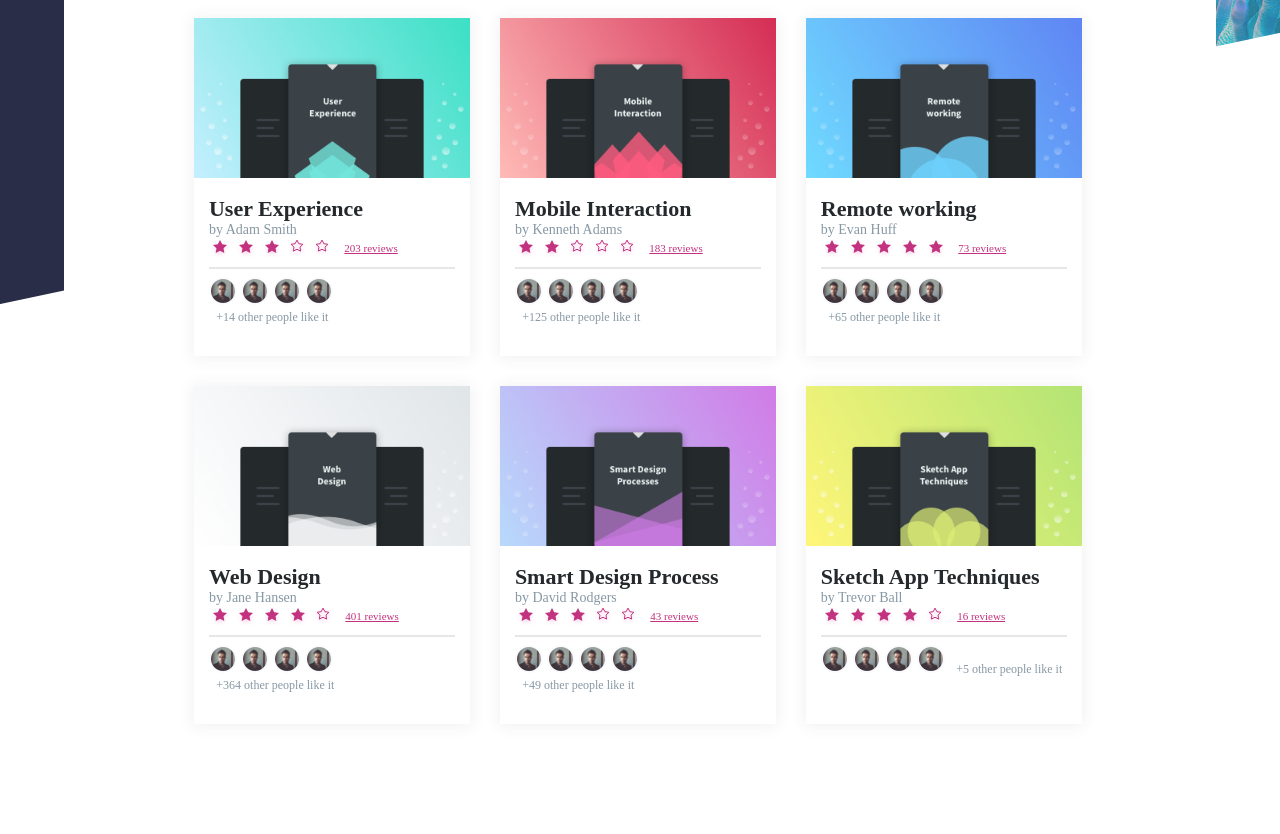
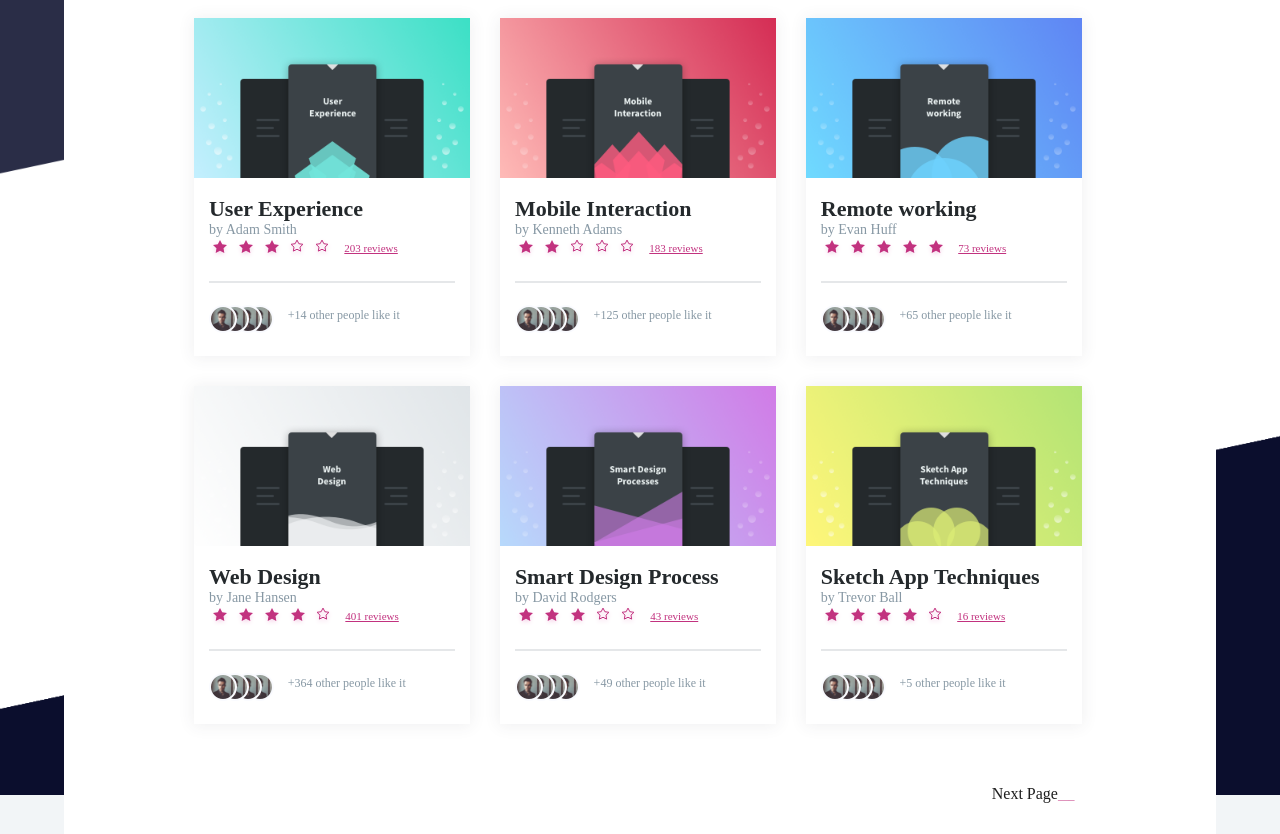
Before and after one commit to MrObele/microverse-collaborative-project, a plain HTML site: page index.html in a window 1280 px wide. Shown: the part 485-1319 px from the top of the page. Before the commit the page ends 1233 px from the top, so only its background shows below. Drawn offline with Linux system fonts and the light colour scheme.

Commit message:
improving on the css

```diff
--- a/assets/stylesheets/style.css
+++ b/assets/stylesheets/style.css
@@ -22,18 +22,17 @@ li>a {
   color: #1e1e1e;
 }
 
-body{
-  box-sizing: border-box;
+html {height: 100%;
 
-  width: 100%;
-  background:url("../images/background-image.png");
-
-
-  background-position: top center;
-  background-repeat: no-repeat;
-  height: 100%;
-
-
+}
+body {
+    margin: 0px;
+    background-attachment: fixed;
+    box-sizing: border-box;
+    width: 100%;
+    background:url("../images/background-image1.png") top center no-repeat, #f2f5f7;
+    height: 100%;
+    background-size: 100%;
 }
 
 
@@ -247,7 +246,7 @@ font-family: SourceSerifPro;
   letter-spacing: normal;
   color: #8798a4;
   display: inline-block;
-  margin-left: 3%;
+  margin-left: 4%;
  }
 
 
@@ -268,8 +267,48 @@ font-family: SourceSerifPro;
 
 hr {
   border: solid 1px #e5e7e9;
+  margin: 9% auto;
 }
 
 img.ratings {
   vertical-align: text-top;
 }
+
+.avatar{
+  z-index: 4;
+  position: relative;
+  vertical-align: text-top;
+}
+
+.avatar1{
+  z-index: 3;
+  margin-left: -8%;
+  position: relative;
+  vertical-align: text-top;
+}
+.avatar2{
+  z-index: 2;
+  margin-left: -8%;
+  position: relative;
+  vertical-align: text-top;
+}
+.avatar3{
+  z-index: 1;
+  margin-left: -8%;
+  position: relative;
+  vertical-align: text-top;
+}
+
+/* .shape{
+  width: 100%;
+  overflow: hidden;
+  height: 400px;
+}
+.bottom-background{
+  width: 1600px;
+ height: 432px;
+
+  transform: rotate(-180deg);
+  background-image: linear-gradient(86deg, #0b0e2d, #0b0414);
+
+} */
--- a/index.html
+++ b/index.html
@@ -68,10 +68,10 @@
               <p class="review">203 reviews</p> <br>
               <hr>
 
-              <img src="./assets/images/avatar.jpg" alt="avatar">
-              <img src="./assets/images/avatar.jpg" alt="avatar">
-              <img src="./assets/images/avatar.jpg" alt="avatar">
-              <img src="./assets/images/avatar.jpg" alt="avatar">
+              <img src="./assets/images/avatar.png" alt="avatar" class="avatar">
+              <img src="./assets/images/avatar.png" alt="avatar" class="avatar1">
+              <img src="./assets/images/avatar.png" alt="avatar" class="avatar2">
+              <img src="./assets/images/avatar.png" alt="avatar" class="avatar3">
               <p class="likes">+14 other people like it</p>
               </div>
             </div>
@@ -88,10 +88,10 @@
                 <img src="./assets/images/star.svg" alt = 'star' class = 'ratings'>
                 <p class="review">183 reviews</p>  <br>
                 <hr>
-                <img src="./assets/images/avatar.jpg" alt="avatar">
-                <img src="./assets/images/avatar.jpg" alt="avatar">
-                <img src="./assets/images/avatar.jpg" alt="avatar">
-                <img src="./assets/images/avatar.jpg" alt="avatar">
+                <img src="./assets/images/avatar.png" alt="avatar" class="avatar">
+              <img src="./assets/images/avatar.png" alt="avatar" class="avatar1">
+              <img src="./assets/images/avatar.png" alt="avatar" class="avatar2">
+              <img src="./assets/images/avatar.png" alt="avatar" class="avatar3">
                 <p class="likes">+125 other people like it</p>
                 </div>
               </div>
@@ -108,10 +108,10 @@
                   <img src="./assets/images/star_3.svg" alt = 'star' class = 'ratings'>
                   <p class="review">73 reviews</p>  <br>
                   <hr>
-                  <img src="./assets/images/avatar.jpg" alt="avatar">
-                  <img src="./assets/images/avatar.jpg" alt="avatar">
-                  <img src="./assets/images/avatar.jpg" alt="avatar">
-                  <img src="./assets/images/avatar.jpg" alt="avatar">
+                  <img src="./assets/images/avatar.png" alt="avatar" class="avatar">
+                  <img src="./assets/images/avatar.png" alt="avatar" class="avatar1">
+                  <img src="./assets/images/avatar.png" alt="avatar" class="avatar2">
+                  <img src="./assets/images/avatar.png" alt="avatar" class="avatar3">
                   <p class="likes">+65 other people like it</p>
                   </div>
                 </div>
@@ -128,10 +128,10 @@
                     <img src="./assets/images/star.svg" alt = 'star' class = 'ratings'>
                     <p class="review">401 reviews</p>  <br>
                     <hr>
-                    <img src="./assets/images/avatar.jpg" alt="avatar">
-                    <img src="./assets/images/avatar.jpg" alt="avatar">
-                    <img src="./assets/images/avatar.jpg" alt="avatar">
-                    <img src="./assets/images/avatar.jpg" alt="avatar">
+                    <img src="./assets/images/avatar.png" alt="avatar" class="avatar">
+                    <img src="./assets/images/avatar.png" alt="avatar" class="avatar1">
+                    <img src="./assets/images/avatar.png" alt="avatar" class="avatar2">
+                    <img src="./assets/images/avatar.png" alt="avatar" class="avatar3">
                     <p class="likes">+364 other people like it</p>
                     </div>
                   </div>
@@ -148,10 +148,10 @@
                       <img src="./assets/images/star.svg" alt = 'star' class = 'ratings'>
                       <p class="review">43 reviews</p>  <br>
                       <hr>
-                      <img src="./assets/images/avatar.jpg" alt="avatar">
-                      <img src="./assets/images/avatar.jpg" alt="avatar">
-                      <img src="./assets/images/avatar.jpg" alt="avatar">
-                      <img src="./assets/images/avatar.jpg" alt="avatar">
+                      <img src="./assets/images/avatar.png" alt="avatar" class="avatar">
+              <img src="./assets/images/avatar.png" alt="avatar" class="avatar1">
+              <img src="./assets/images/avatar.png" alt="avatar" class="avatar2">
+              <img src="./assets/images/avatar.png" alt="avatar" class="avatar3">
                       <p class="likes">+49 other people like it</p>
                       </div>
                     </div>
@@ -168,24 +168,33 @@
                         <img src="./assets/images/star.svg" alt = 'star' class = 'ratings'>
                         <p class="review">16 reviews</p>  <br>
                         <hr>
-                        <img src="./assets/images/avatar.jpg" alt="avatar">
-                        <img src="./assets/images/avatar.jpg" alt="avatar">
-                        <img src="./assets/images/avatar.jpg" alt="avatar">
-                        <img src="./assets/images/avatar.jpg" alt="avatar">
+                        <img src="./assets/images/avatar.png" alt="avatar" class="avatar">
+                        <img src="./assets/images/avatar.png" alt="avatar" class="avatar1">
+                        <img src="./assets/images/avatar.png" alt="avatar" class="avatar2">
+                        <img src="./assets/images/avatar.png" alt="avatar" class="avatar3">
                         <p class="likes">+5 other people like it</p>
                         </div>
                       </div>
+
+                      <div class="top-main">
+                        <ul>
+
+                        </ul>
+                          <ul>
+                            <li></li>
+                            <li><a href="#">Next Page<span class="soon">___</span></a></li>
+                          </ul>
+                    </div>
       </div>
 
       </div>
 
 
     </section>
-    <section>
-
-    </section>
 
 
   </main>
+
+
 </body>
 </html>
```
Also changed, not shown: assets/images/background-image1.png (added), assets/images/bottom-background1.png (added).
